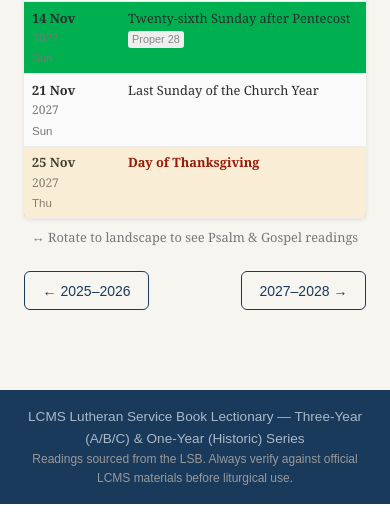
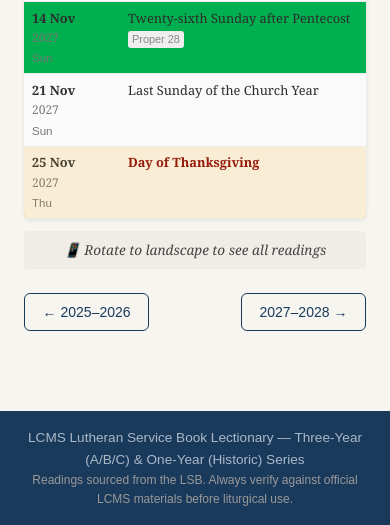
Before and after one commit to abc3-Mac/lutheran-lectionary, a Flask app: page /calendar in a window 390 px wide. Shown: the part 5051-5576 px from the top of the page. Before the commit the page ends 5555 px from the top, so only its background shows below. Run offline with Flask 3, Linux system fonts and the light colour scheme.

Commit message:
Make rotate hint more visible; note mobile support in README
Hint now has a tinted background, darker text, and clearer wording.
README documents portrait/landscape responsive behavior.

Co-Authored-By: Claude Sonnet 4.6 <noreply@anthropic.com>

```diff
--- a/templates/base.html
+++ b/templates/base.html
@@ -9,7 +9,7 @@
   <link rel="icon" type="image/png" sizes="16x16" href="{{ url_for('static', filename='favicon-16.png') }}">
   <link rel="apple-touch-icon" href="{{ url_for('static', filename='favicon.png') }}">
   <meta name="theme-color" content="#0070C0">
-  <link rel="stylesheet" href="{{ url_for('static', filename='style.css') }}?v=20260609d">
+  <link rel="stylesheet" href="{{ url_for('static', filename='style.css') }}?v=20260609e">
 </head>
 <body>
   <header>
--- a/templates/calendar.html
+++ b/templates/calendar.html
@@ -143,8 +143,8 @@
 </table>
 </div>
 
-<p class="cal-table-mobile-hint" style="text-align:center; color:#777; font-size:0.8rem; margin: 0.5rem 0 1rem;">
-  ↔ Rotate to landscape to see Psalm &amp; Gospel readings
+<p class="cal-table-mobile-hint" style="text-align:center; color:#444; font-size:0.85rem; font-style:italic; margin: 0.75rem 0 1rem; padding: 0.5rem; background:#f0ede6; border-radius:4px;">
+  📱 Rotate to landscape to see all readings
 </p>
 
 <div class="year-nav">
```
Also changed, not shown: README.md.
